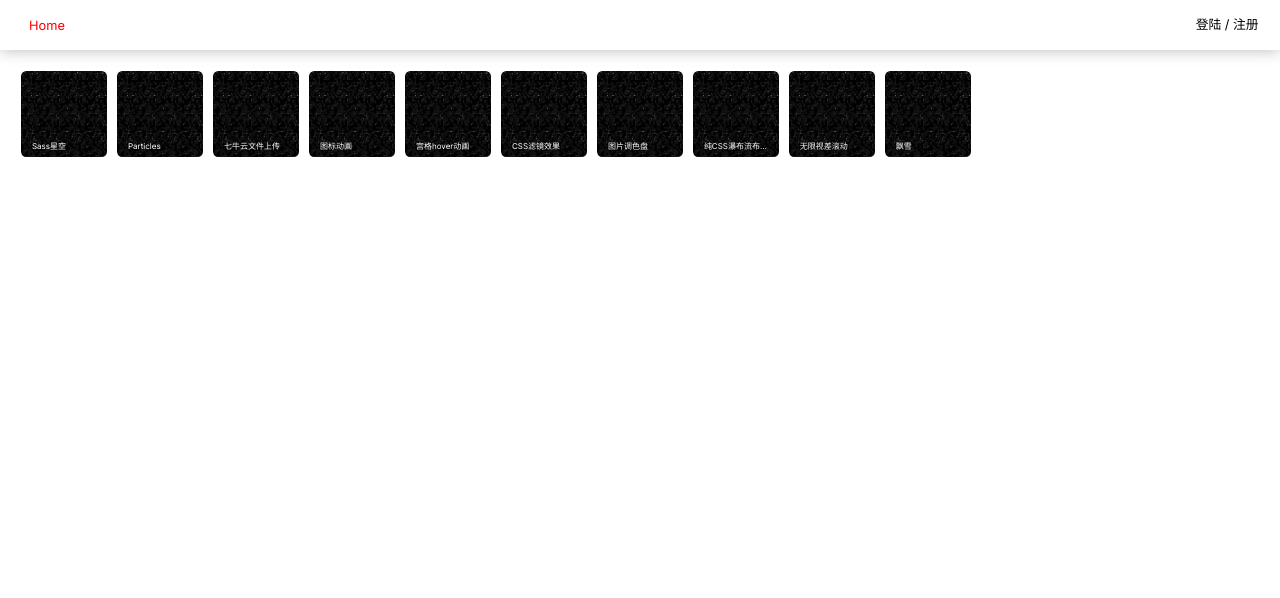
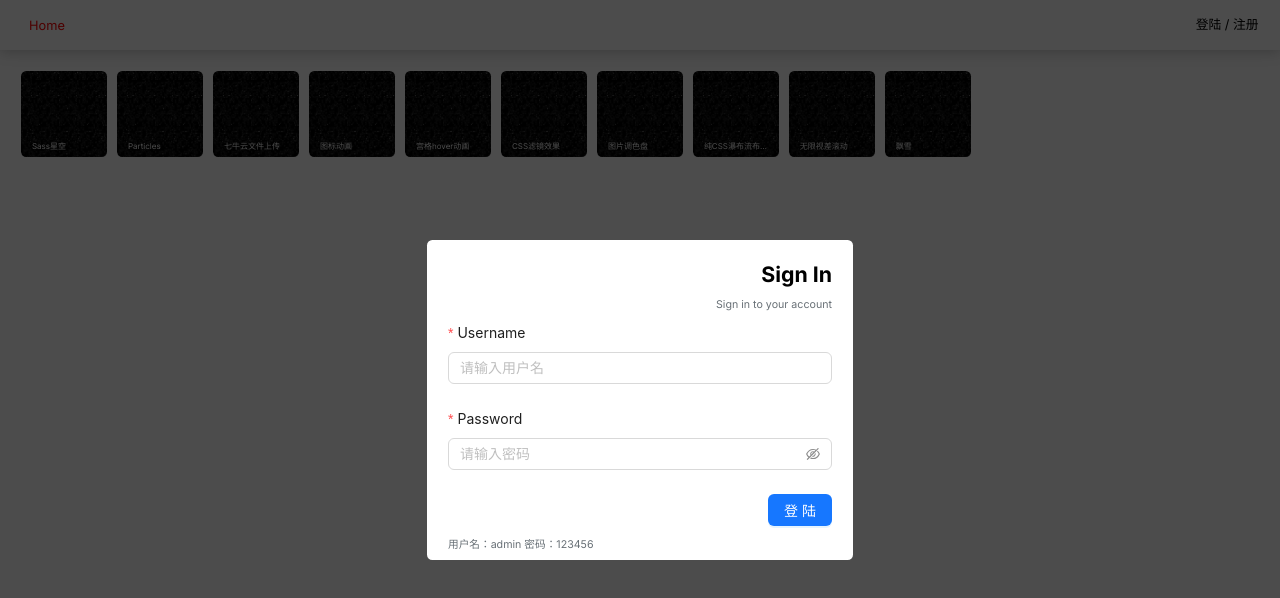
Before and after one commit to 18458334106/examples_with_nextjs, a Next.js app: page / in a window 1280 px wide. Both pictures are taken after a click on the element "登陆 / 注册". Shown: the top 598 px of the page. Built offline with nearby package versions, Linux system fonts and the light colour scheme; no server answers; the database is empty.

Commit message:
登陆功能实现

```diff
--- a/package.json
+++ b/package.json
@@ -10,6 +10,7 @@
   },
   "dependencies": {
     "@supabase/supabase-js": "^2.38.5",
+    "antd": "^5.11.4",
     "js-cookie": "^3.0.5",
     "next": "14.0.3",
     "react": "^18",
--- a/src/Layout/NavBar/NavBar.module.scss
+++ b/src/Layout/NavBar/NavBar.module.scss
@@ -30,4 +30,68 @@
             margin: 0 0 0 1rem;
         }
     }
+    .loginView{
+        width: 100vw;
+        height: 100vh;
+        position: absolute;
+        top: 0;
+        left: 0;
+        background: rgba($color: #000000, $alpha: .7);
+        transition: all .3s;
+        animation: show .3s ease-in-out;
+        @keyframes show {
+            from{ opacity: 0; }
+            to{ opacity: 1; }
+        }
+        .loginMain{
+            width: 40rem;
+            height: 30rem;
+            background: white;
+            padding: 2rem;
+            border-radius: .5rem;
+            justify-content: space-around;
+            .loginTitle{
+                width: 100%;
+                height: 3rem;
+                text-align: right;
+            }
+            .loginText{
+                margin: 1rem 0;
+                font-size: 1rem;
+                color: #687076;
+                text-align: right;
+            }
+            .ant-form{
+                width: 100% !important;
+                height: 18rem !important;
+                overflow: hidden;
+                .formLabel{
+                    font-size: 1rem;
+                    height: auto;
+                    color: #687076;
+                }
+                .ant-form-item-control-input-content{
+                    height: 5rem !important;
+                    margin-bottom: unset !important;
+                    .ant-input{
+                        height: 3rem !important;
+                    }
+                }
+            }
+            .submit{
+                width: 100% !important;
+                justify-content: flex-end !important;
+                margin-bottom: unset;
+                height: 4rem;
+                .ant-btn{
+                    width: 8rem;
+                    height: 3rem !important;
+                }
+            }
+            .defaultAuth{
+                height: 2rem;
+                color: #687076;
+            }
+        }
+    }
 }
--- a/src/Layout/NavBar/NavBar.tsx
+++ b/src/Layout/NavBar/NavBar.tsx
@@ -2,9 +2,10 @@
 import { usePathname } from 'next/navigation'
 import styles from './NavBar.module.scss'
 import Link from 'next/link'
-import { useEffect } from 'react'
+import { useEffect, useState } from 'react'
 import { getToken } from '@/utils/auth'
 import { login } from '@/api/user'
+import { Form,Input,Button } from 'antd'
 function NavLink({href,text}:{href:string,text:string}){
     const pathName = usePathname()
     let isActive = pathName === href
@@ -15,21 +16,93 @@ function NavLink({href,text}:{href:string,text:string}){
     )
 }
 
+const loginForm = {
+    username:'',
+    password:''
+}
+
 const RightMenu = () => {
-    let token:string | undefined = getToken();
-    let userInfo = token ? JSON.parse(window.atob(token)) : undefined;
-    if(token){
-        return (
-            <div className={`${styles.rightMenu} flexRowCenterAll`}>
+    let [token,setToken] = useState(getToken())
+    let [userInfo,setUserInfo] = useState<any>({ username:'登陆 / 注册' })
+    let [showLoginView,setShowLoginView] = useState(false)
+    const LoginView = () => {
+        const submitLogin = async() => {
+            const res = await login(loginForm)
+            res && res.data && setToken(res.data)
+            setShowLoginView(false)
+        }
+        if(showLoginView){
+            return (
+                <div className={`${styles.loginView} flexColumnCenterAll`} onClick={() => setShowLoginView(false)}>
+                    <div className={`${styles.loginMain} flexColumn`} onClick={(e)=>{
+                        e.stopPropagation()
+                    }}>
+                        <h1 className={`${styles.loginTitle}`}>Sign In</h1>
+                        <span className={`${styles.loginText}`}>
+                            Sign in to your account
+                        </span>
+                        <Form
+                            name="loginForm"
+                            layout="vertical"
+                            autoComplete="off"
+                            onFinish={ submitLogin }
+                        >
+                            <Form.Item
+                                name="username"
+                                label="Username"
+                                rules={[
+                                    {
+                                        required: true,
+                                        message: '请输入用户名',
+                                    },
+                                ]}
+                            >
+                                <Input placeholder='请输入用户名' onInput={(e:any)=>{
+                                    loginForm.username = e.target.value;
+                                }} />
+                            </Form.Item>
+
+                            <Form.Item
+                                name="password"
+                                label="Password"
+                                rules={[
+                                    {
+                                        required: true,
+                                        message: '请输入密码',
+                                    },
+                                ]}
+                            >
+                                <Input.Password placeholder='请输入密码'  onInput={(e:any)=>{
+                                    loginForm.password = e.target.value;
+                                }} />
+                            </Form.Item>
+                            <div className={`${styles.submit} flexRow`}>
+                                <Button type="primary" htmlType="submit">
+                                    登陆
+                                </Button>
+                            </div>
+                        </Form>
+                        <span className={`${styles.defaultAuth}`}>用户名：admin 密码：123456</span>
+                    </div>
+                </div>
+            )
+        }
+    }
+    useEffect(()=>{
+        if(token){
+            setUserInfo(JSON.parse(window.atob(token)))
+        }
+    },[token])
+    return (
+        <>
+            <div className={`${styles.rightMenu} flexRowCenterAll`} onClick={()=>{
+                !token && setShowLoginView(!showLoginView)
+            }}>
                 <span>{ userInfo.username }</span>
             </div>
-        )
-    }else{
-        return <div className={`${styles.rightMenu} flexRowCenterAll`} onClick={async()=>{
-            const res = await login({username:'admin',password:'123456'})
-            console.log(res);
-        }}>登陆 / 注册</div>
-    }
+            <LoginView />
+        </>
+    )
 }
 
 export default function NavBar(){
```
Also changed, not shown: 1 other file (tests, documents, lock files or other folders).
